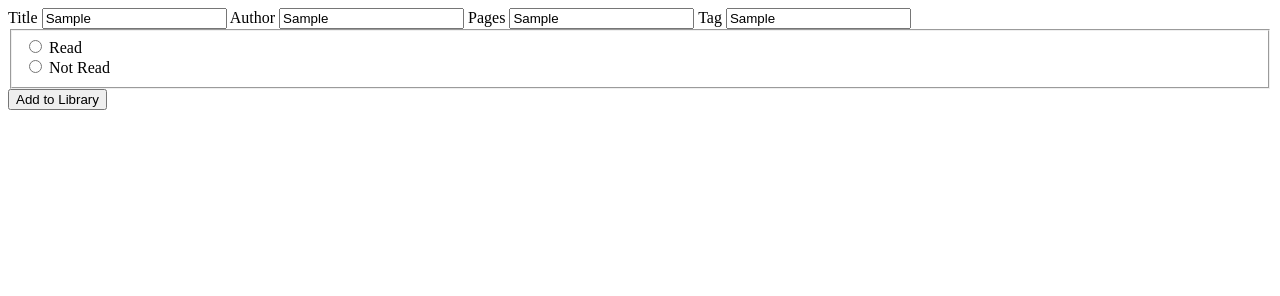
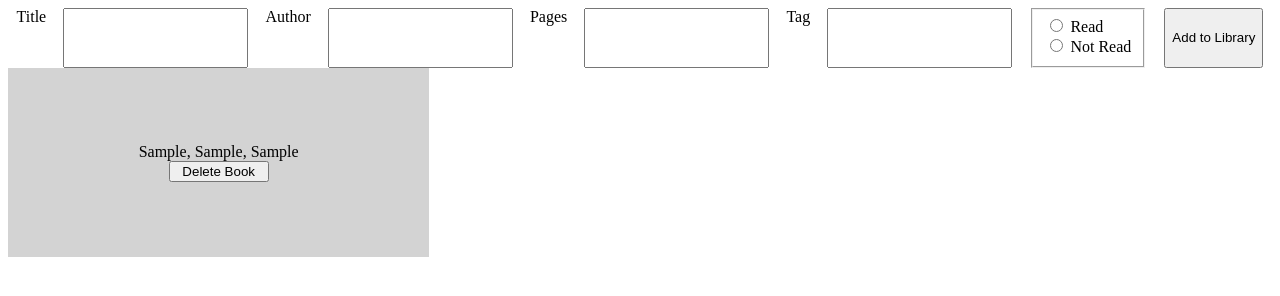
Before and after one commit to amargh2/library-project, a plain HTML site: page index.html in a window 1280 px wide. Both pictures are taken after typing "Sample", "Sample", "Sample", "Sample" into the empty fields and a click on the button "Add to Library". Drawn offline with Linux system fonts and the light colour scheme.

Commit message:
button to add books now works, fields are cleared automatically when add button is pushed, button populates with each book added; still need to get delete book button working; needs to be styled; but js is relatively functional

```diff
--- a/script.js
+++ b/script.js
@@ -1,4 +1,4 @@
-/* Declaration of important variables, including DOM inputs*/
+/* Declaration of important variables, including DOM inputs/areas*/
 
 let library = []
 
@@ -7,12 +7,7 @@ let titleField = document.getElementById('title').value
 let authorField = document.getElementById('author').value
 let pagesField = document.getElementById('pages').value
 let tagField = document.getElementById('tag').value
-let readField = document.getelementbyID
-
-/* Just a test of concept
-function info() {
-    return `${title} by ${author}, ${pages} pages, ${read}`
-} */
+let libraryField = document.querySelector('.library').textContent
 
 /*constructor function */
 
@@ -22,21 +17,32 @@ function Book(title, author, pages, tag) {
     this.pages = pages
 }
 
-/*Add book to library function.*/
+/*Add book to library array function.*/
 
-function addBookToLibrary(tag) {
-
-    library.push(tag)
+function addBookToLibrary(book) {
+    library.push(book)
 }
 
 /*Button event listener - when you click it calls the constructor
- and adds the book to the library array */
+ and adds the book to the library array and changes the html -
+ adds div for the library book and creates the delete button for the element*/
 
 addButton.addEventListener('click', () => {
     let book = new Book(titleField, authorField, pagesField)
+    var newDiv = document.createElement('div');
+    newDiv.className = 'library-card'
+    newButton = document.createElement('button')
+    newButton.className = 'library-card-button'
+    buttonText = document.createTextNode('Delete Book')
+    newDiv.textContent =`${book.title}, ${book.author}, ${book.pages}`
+    document.querySelector('.library').appendChild(newDiv)
+    newDiv.appendChild(newButton)
+    newButton.appendChild(buttonText)
+    addBookToLibrary(book)
+    clearAll()
+})
 
-    addBookToLibrary(book)
-})
+/*Functions that allow the text inputs to dynamically update */
 
 function handleChangeTitle() {
     titleField = document.getElementById('title').value
@@ -47,9 +53,27 @@ function handleChangeAuthor() {
 }
 
 function handleChangePages() {
-    pagesField = document.getElementById('pages')
+    pagesField = document.getElementById('pages').value
 }
 
 function handleChangeTag() {
-    tagField = document.getElementById('tag')
+    tagField = document.getElementById('tag').value
 }
+
+/*Clear all inputs after the add to library button is pushed*/
+
+function clearAll() {
+    document.getElementById('title').value = ""
+    document.getElementById('author').value = ""
+    document.getElementById('pages').value = ""
+    document.getElementById('tag').value = ""
+}
+
+function deleteBook() {
+    deleteButton = document.querySelector('.library-card-button')
+    deleteButton.parentElement.remove()
+}
+
+deleteButton.addEventListener('click', () => {
+    deleteBook()
+})
--- a/style.css
+++ b/style.css
@@ -1,17 +1,27 @@
 .container {
-    display: grid;
-    grid-template-areas:
-        "form form form"
-        "library library library"
-        "library library library"
-        "library library library"
 
 }
 
 .form {
-    grid-area: form;
+   display: flex;
+   justify-content: space-around;
+   flex-direction:row;
 }
 
 .library {
-    grid-area: library;
+    display: grid;
+    grid-template-rows: repeat(3, 1fr);
+    grid-template-columns: repeat(3, 1fr)
 }
+
+.library-card {
+    padding: 75px;
+    background-color: lightgrey;
+    display: flex;
+    flex-direction: column;
+    justify-content: space-around;
+    align-items: center;
+}
+
+.library-card-button {
+    width: 100px;}
```
Also changed, not shown: index.html (+0 -1 lines), ashim-d-silva-P8gLaJ-PZL0-unsplash.jpg (added).
